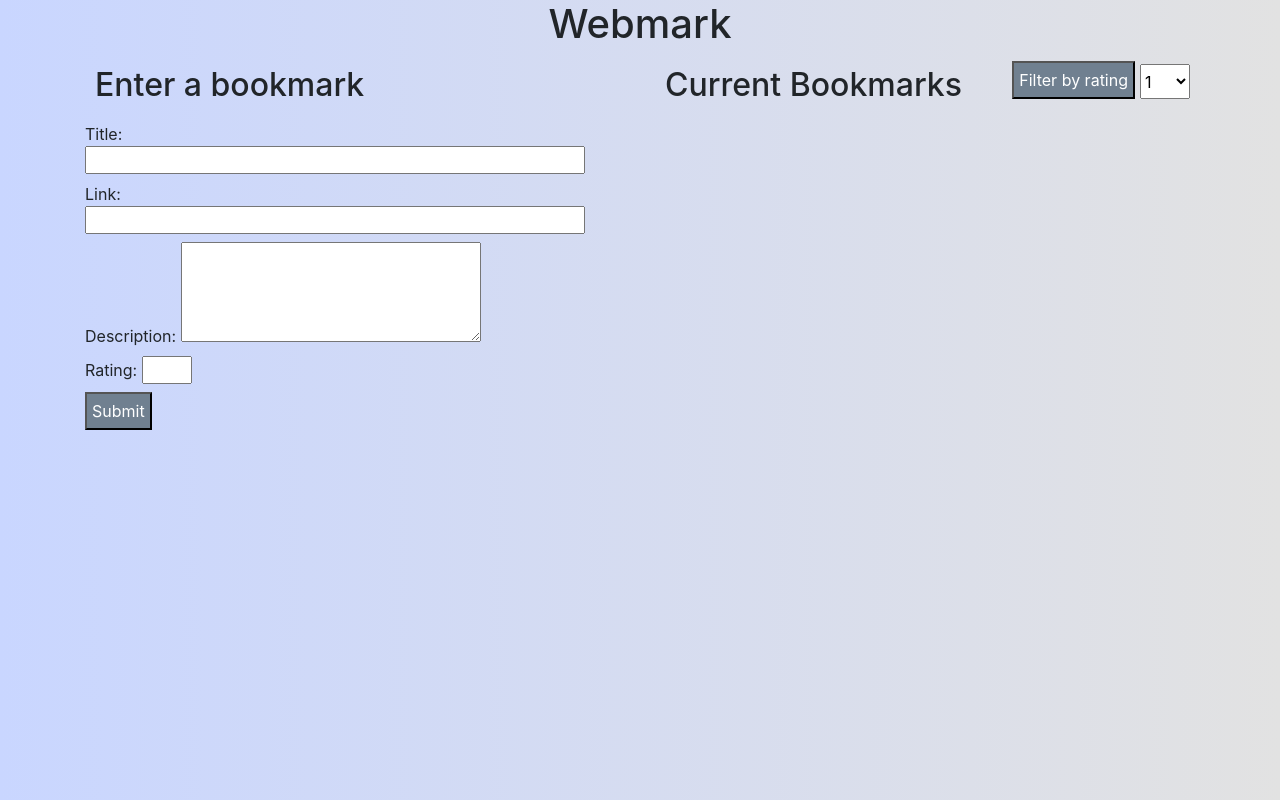
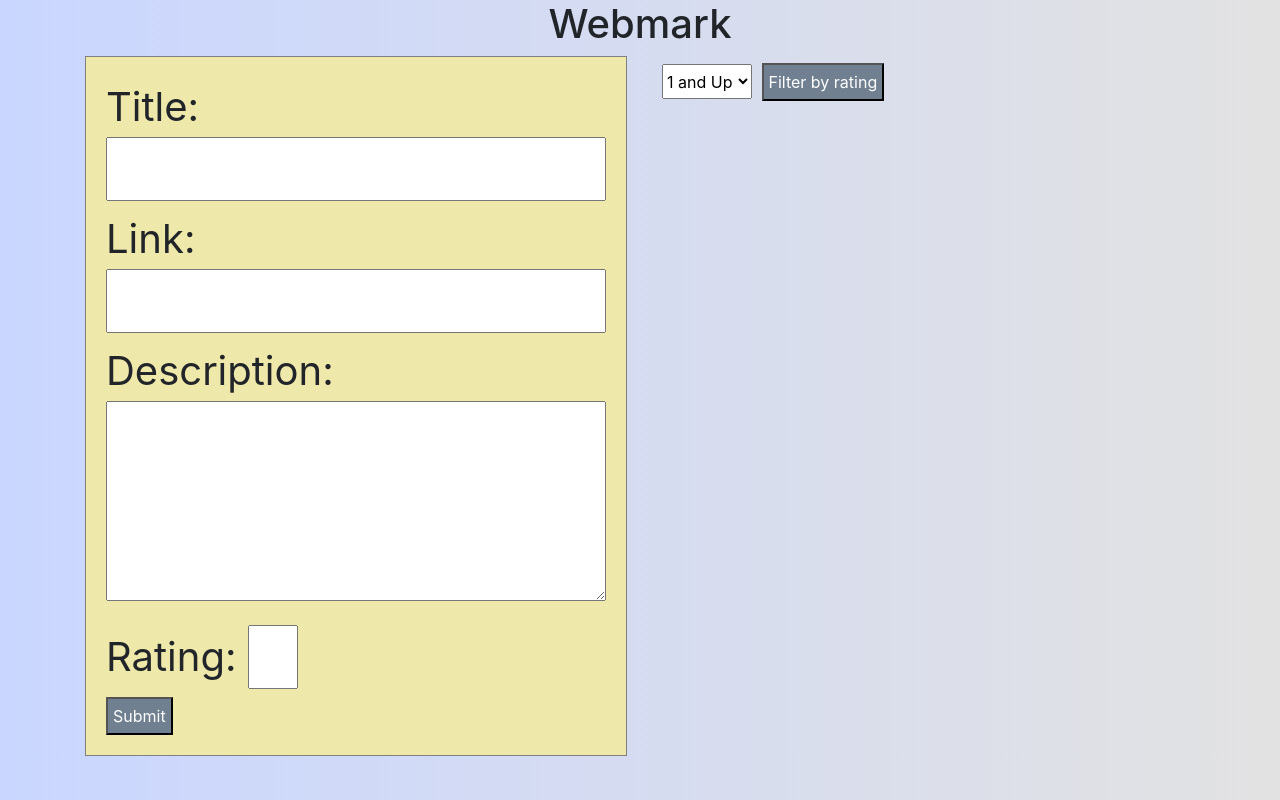
Before and after one commit to DhungelS/bookmarks-app, a plain HTML site: page index.html in a window 1280 px wide. Drawn offline with nearby package versions, Linux system fonts and the light colour scheme; no server answers.

Commit message:
fixed a bootstrap bug where all the columns in a row would expand

```diff
--- a/css/styles.css
+++ b/css/styles.css
@@ -4,28 +4,30 @@
   padding: 0;
 }
 
-body{
+body {
   background: linear-gradient(to right, #c9d6ff, #e2e2e2);
-
 }
 
 header {
   text-align: center;
 }
 
-textarea {
-  width: 300px;
-  height: 100px;
-}
+
 input {
   width: 500px;
+}
+
+
+.input-info {
+ padding: 5px;
+ background-color: #eee8aa;
+ border: 1px solid grey;
+ padding: 20px;
 }
 
 #rating {
   width: 50px;
 }
-
-
 
 button {
   padding: 5px;
@@ -36,31 +38,37 @@ button {
 .container {
   margin: 0 auto;
 }
-
+.col h2{
+text-align: center;
+}
 section h2 {
 padding: 10px;
-
 }
 
-
 label {
-  display: inline-block;
   width: 100%;
+  font-size: 40px;
 }
 
+textarea {
+  width: 500px;
+  height: 200px;
+  font-size: 10px;
+}
 
 .bookmark-item {
   border: solid 1px grey;
   list-style: none;
   padding: 25px;
+  background-color: #FE7F80;
+  margin: 10px;
 }
 
-#filter-btn, #rating-filter{
-  float: right;
+
+ .current-bookmarks select{
+ margin-left: 50px;
 }
-#filter-btn {
-  margin-top : 5px;
-}
+
 
 .info {
   display: none;
@@ -71,7 +79,7 @@ label {
 }
 
 #rating-filter{
-  width: 50px;
+  width: 90px;
   height: 35px;
   margin: 8px 5px 0px 5px;
 }
--- a/index.html
+++ b/index.html
@@ -22,8 +22,9 @@
   <main class="container" role="main">
 
     <div class="row">
-      <section class="input-info col">
-        <h2>Enter a bookmark</h2>
+
+      <div class="col">
+        <section class="input-info">
           <form>
             <label for="title">
               Title:
@@ -44,18 +45,21 @@
             <button type="submit">Submit</button>
           </form>
         </section>
+      </div>
 
-      <section class="current-bookmarks col">
+      <div class="col">
+        <section class="current-bookmarks">
           <select id="rating-filter">
-          <option value="1">1</option>
-          <option value="2">2</option>
-          <option value="3">3</option>
-          <option value="4">4</option>
+            <option value="1">1 and Up</option>
+            <option value="2">2 and Up</option>
+            <option value="3">3 and Up</option>
+            <option value="4">4 and Up</option>
           </select>
           <button type="button" id="filter-btn">Filter by rating</button>
-        <h2>Current Bookmarks</h2>
           <ul class="results" aria-live="assertive"></ul>
         </section>
+      </div>
+
     </div>
 
     <script type="text/javascript" src="https://code.jquery.com/jquery-3.3.1.min.js"></script>
--- a/scripts/api.js
+++ b/scripts/api.js
@@ -1,5 +1,4 @@
 'use strict';
-//Includes POST, GET, PATCH, AND DELETE requests to the API
 
 const api = (function () {
 
@@ -33,8 +32,6 @@ const api = (function () {
     });
   };
 
-
-
   return {
     getItems,
     createItem,
--- a/scripts/index.js
+++ b/scripts/index.js
@@ -1,7 +1,5 @@
-'use strict'
-
-//When the DOM is ready bind all the event listeners
-//Update the references in the store
+/* global Bookmarks, api, Store*/
+'use strict';
 
 $(document).ready(function () {
   Bookmarks.bindEventListeners();
--- a/scripts/store.js
+++ b/scripts/store.js
@@ -1,6 +1,4 @@
 'use strict'
-//Store where all the data is kept/pushed inside
-
 const Store = (function () {
 
   const addBookmarksToStore = function(item) {
@@ -19,13 +17,10 @@ const Store = (function () {
 
   function filterByRating(rating) {
     return this.bookmarks.filter(bookmark => {
-      return bookmark.rating > rating;
+      return bookmark.rating >= rating;
     });
 
   }
-
-
-
 
   return {
     bookmarks: [],
```
Also changed, not shown: scripts/bookmarks.js (+5 -21 lines). Lines whose indentation alone changed are shown as unchanged.
